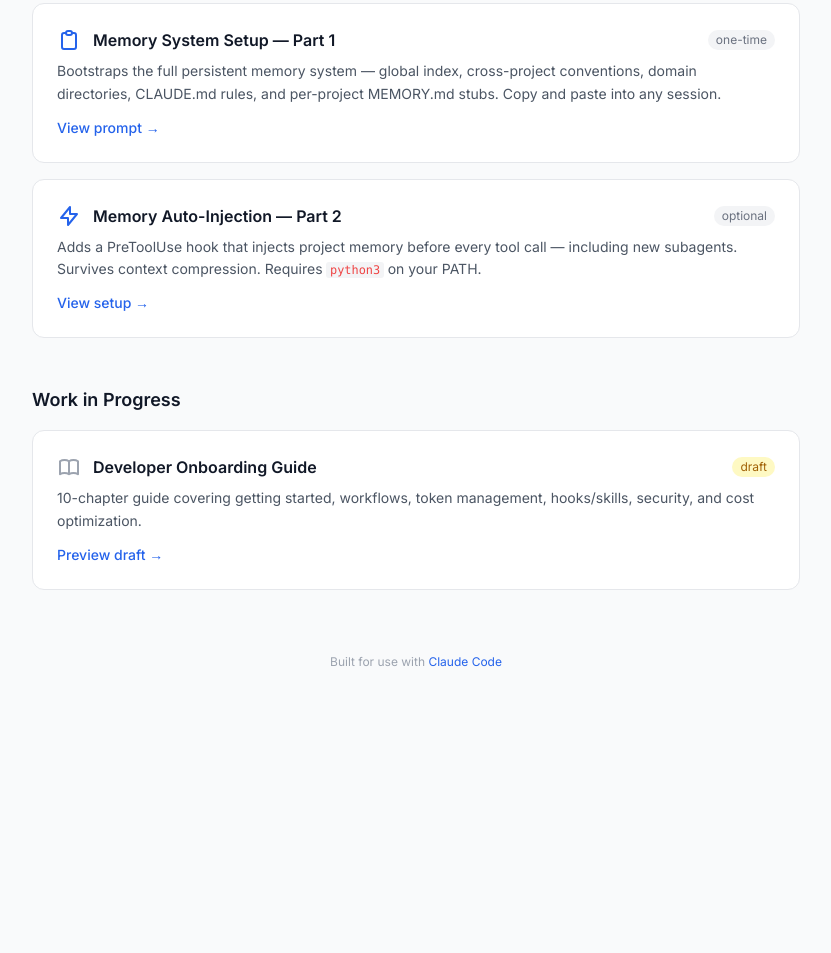
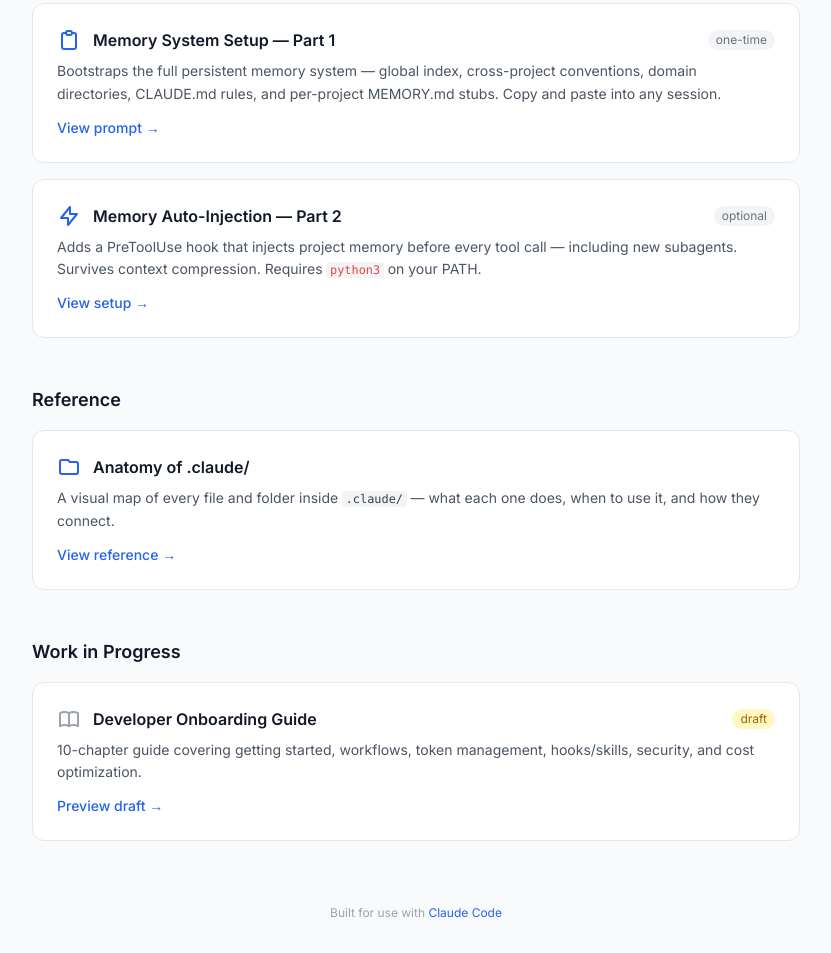
Before and after one commit to swa34/cc_setup, a plain HTML site: page index.html in a window 1280 px wide. Shown: the part 570-1523 px from the top of the page, without its empty margins (224-1055 px from the left). Before the commit the page ends 1272 px from the top, so only its background shows below. Drawn offline with nearby package versions, Linux system fonts and the light colour scheme.

Commit message:
Add stack-specific setup guides and anatomy reference to documentation

```diff
--- a/index.html
+++ b/index.html
@@ -143,6 +143,26 @@
             </a>
         </div>
 
+        <!-- Anatomy Reference -->
+        <h2 class="text-lg font-semibold text-gray-900 mt-12 mb-4">Reference</h2>
+        <div class="grid grid-cols-1 gap-4">
+            <a href="docs/anatomy.html" class="guide-card block rounded-xl bg-white p-6">
+                <div class="flex items-center gap-3 mb-2">
+                    <svg class="w-6 h-6 text-accent flex-shrink-0" fill="none" stroke="currentColor" viewBox="0 0 24 24">
+                        <path stroke-linecap="round" stroke-linejoin="round" stroke-width="2"
+                            d="M3 7v10a2 2 0 002 2h14a2 2 0 002-2V9a2 2 0 00-2-2h-6l-2-2H5a2 2 0 00-2 2z"/>
+                    </svg>
+                    <h3 class="text-base font-semibold text-gray-900">Anatomy of .claude/</h3>
+                </div>
+                <p class="text-gray-600 text-sm leading-relaxed">
+                    A visual map of every file and folder inside <code style="background:#f3f4f6;color:#374151;padding:0.1em 0.3em;border-radius:3px;font-size:0.85em">.claude/</code> — what each one does, when to use it, and how they connect.
+                </p>
+                <div class="mt-3 text-accent text-sm font-medium flex items-center gap-1">
+                    View reference &rarr;
+                </div>
+            </a>
+        </div>
+
         <!-- Work in Progress -->
         <h2 class="text-lg font-semibold text-gray-900 mt-12 mb-4">Work in Progress</h2>
         <div class="grid grid-cols-1 gap-4">
```
Also changed, not shown: docs/claude-md.html (+18 -0 lines).
